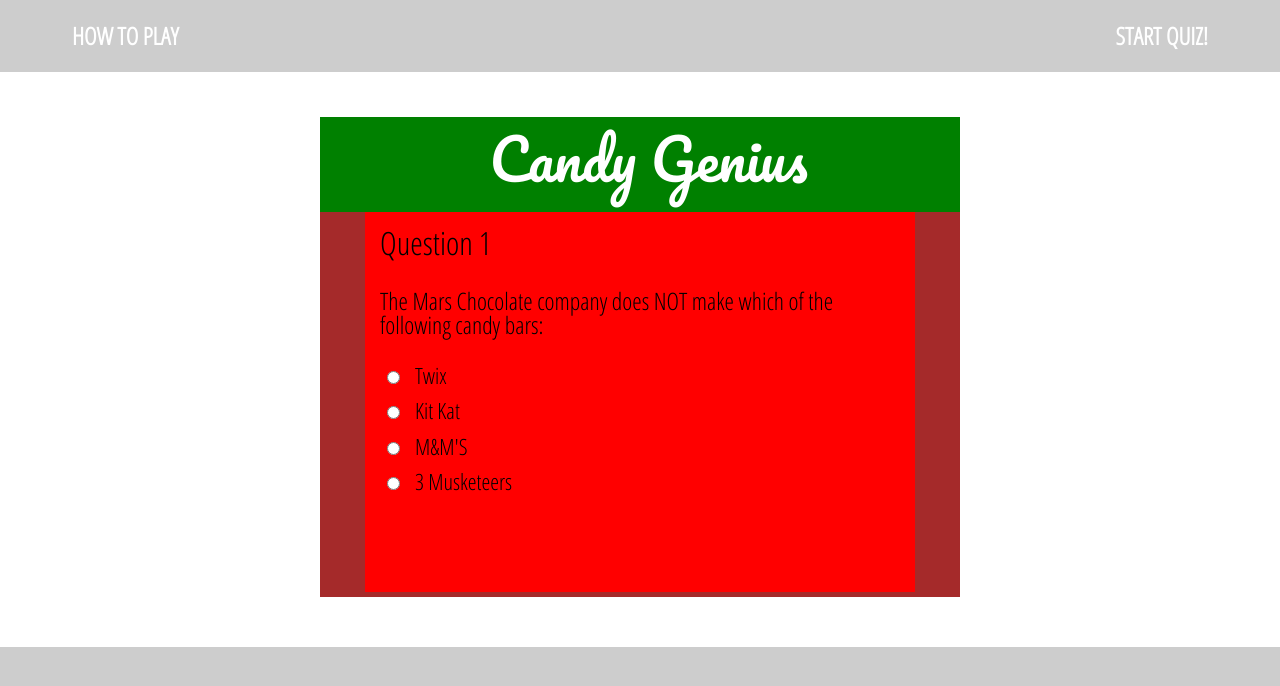
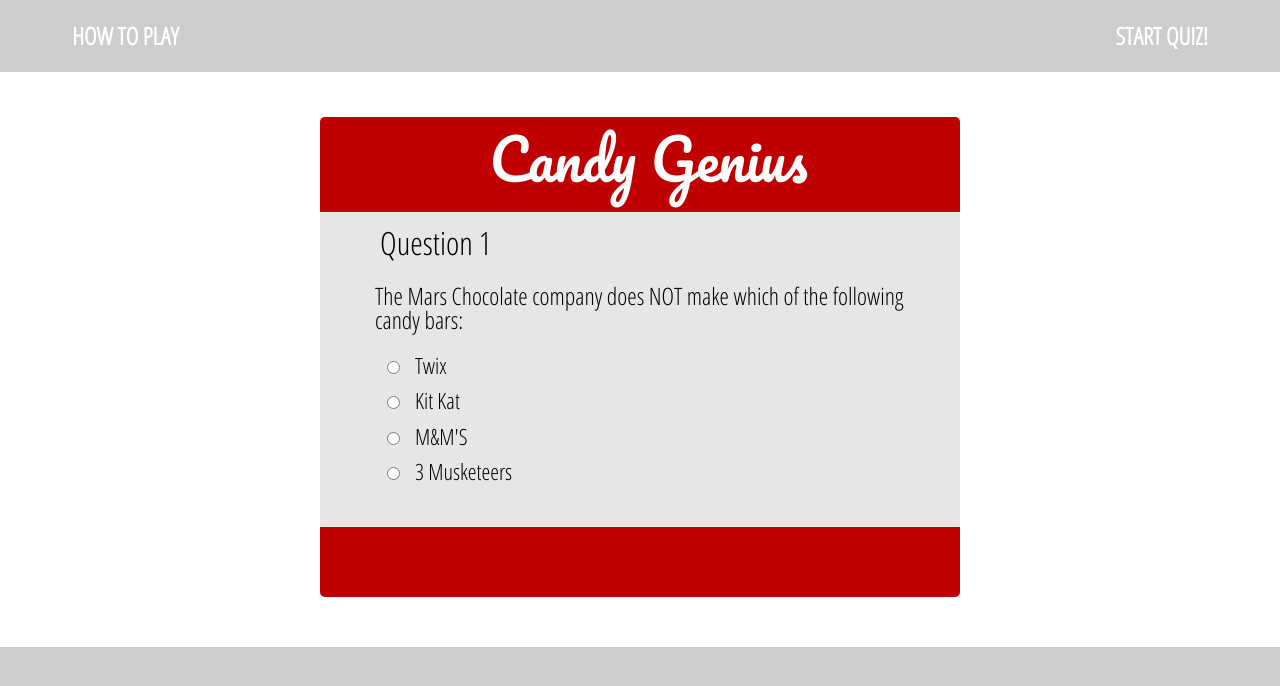
Before and after one commit to jocelynalsdorf/quiz-app, a plain HTML site: page index.html in a window 1280 px wide. Drawn offline with nearby package versions, Linux system fonts and the light colour scheme.

Commit message:
minor styling and color changes to question box

```diff
--- a/css/styles.css
+++ b/css/styles.css
@@ -82,17 +82,29 @@ nav a {
 	margin: 0 auto;
 	height: 480px;
 	padding-top: 30px;
-	background-color: brown;
+	background-color: #E6E6E6;
 	position: relative;
 }
 .box-title {
-	background-color: green;
+	background-color: #c00000;
     width: 100%;
     height: 95px;
     margin-top:  0;
     position:  absolute;
     top:  0;
+    border-radius: 5px 5px 0 0;
 }
+
+.breadcrumbs {
+	background-color: #c00000;
+    width: 100%;
+    height: 70px;
+    margin-top:  0;
+    position:  absolute;
+    bottom:  0;
+    border-radius: 0 0 5px 5px;
+}
+
 
 .quest-one, .quest-two, .quest-three, .quest-four {
 	width: 550px;
@@ -104,7 +116,7 @@ nav a {
 }
 
 .quest-one {
-	background-color: red;
+	background-color: #E6E6E6;
 }
 
 .quest-two {
@@ -162,7 +174,7 @@ legend {
 }
 h3.quiz-question {
     font-size: 1.5em;
-    padding: 15px;
+    padding: 10px;
 }
 
 p {
```
